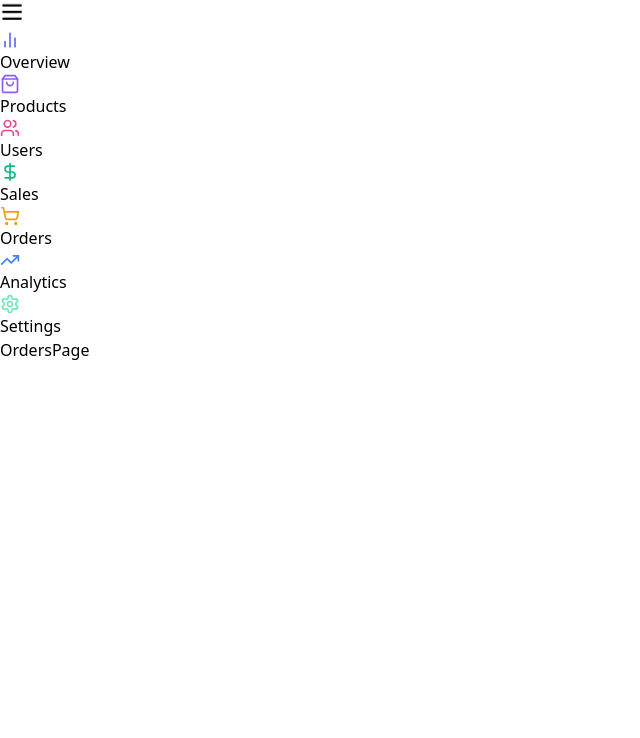
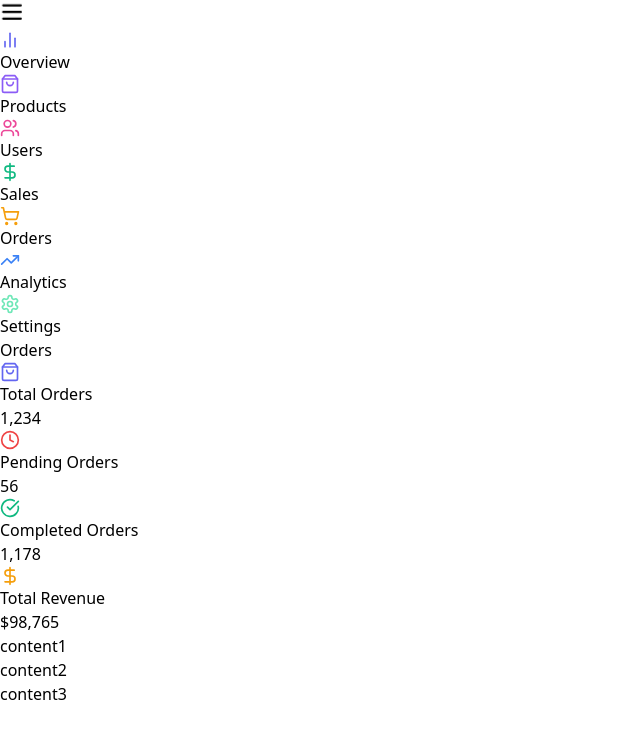
Before and after one commit to MirosBL45/dashboard, a React (Vite) app: page /orders in a window 1280 px wide. Shown: the top 738 px of the page, without its empty margins (0-640 px from the left). Built offline with nearby package versions, Linux system fonts and the light colour scheme.

Commit message:
started orders page

```diff
--- a/src/data/StatCardItems.jsx
+++ b/src/data/StatCardItems.jsx
@@ -13,6 +13,8 @@ import {
   UserX,
   CreditCard,
   ShoppingCart,
+  CheckCircle,
+  Clock,
 } from 'lucide-react';
 
 export const STATCARD_ITEMS_OVP = [
@@ -62,3 +64,30 @@ export const SALES_STATS_SP = [
   },
   { name: 'Sales Growth', icon: TrendingUp, value: '12.3%', color: '#EF4444' },
 ];
+
+export const ORDER_STATS_OP = [
+  {
+    name: 'Total Orders',
+    icon: ShoppingBag,
+    value: '1,234',
+    color: '#6366F1',
+  },
+  {
+    name: 'Pending Orders',
+    icon: Clock,
+    value: '56',
+    color: '#EF4444',
+  },
+  {
+    name: 'Completed Orders',
+    icon: CheckCircle,
+    value: '1,178',
+    color: '#10B981',
+  },
+  {
+    name: 'Total Revenue',
+    icon: DollarSign,
+    value: '$98,765',
+    color: '#F59E0B',
+  },
+];
--- a/src/pages/OrdersPage.jsx
+++ b/src/pages/OrdersPage.jsx
@@ -1,3 +1,37 @@
+import { ORDER_STATS_OP } from '../data/StatCardItems';
+import {
+  BottomPageWrapper,
+  PageWrapper,
+  StatCard,
+} from '../components/common/w-allCommon';
+
 export default function OrdersPage() {
-  return <div>OrdersPage</div>;
+  return (
+    <PageWrapper
+      title={'Orders'}
+      motionContent={
+        <>
+          {/* STATS */}
+          {ORDER_STATS_OP.map((item) => (
+            <StatCard
+              key={item.name}
+              name={item.name}
+              icon={item.icon}
+              value={item.value}
+              color={item.color}
+            />
+          ))}
+        </>
+      }
+      mainContent={
+        <>
+          <BottomPageWrapper>
+            <div>content1</div>
+            <div>content2</div>
+          </BottomPageWrapper>
+          <div>content3</div>
+        </>
+      }
+    />
+  );
 }
```
